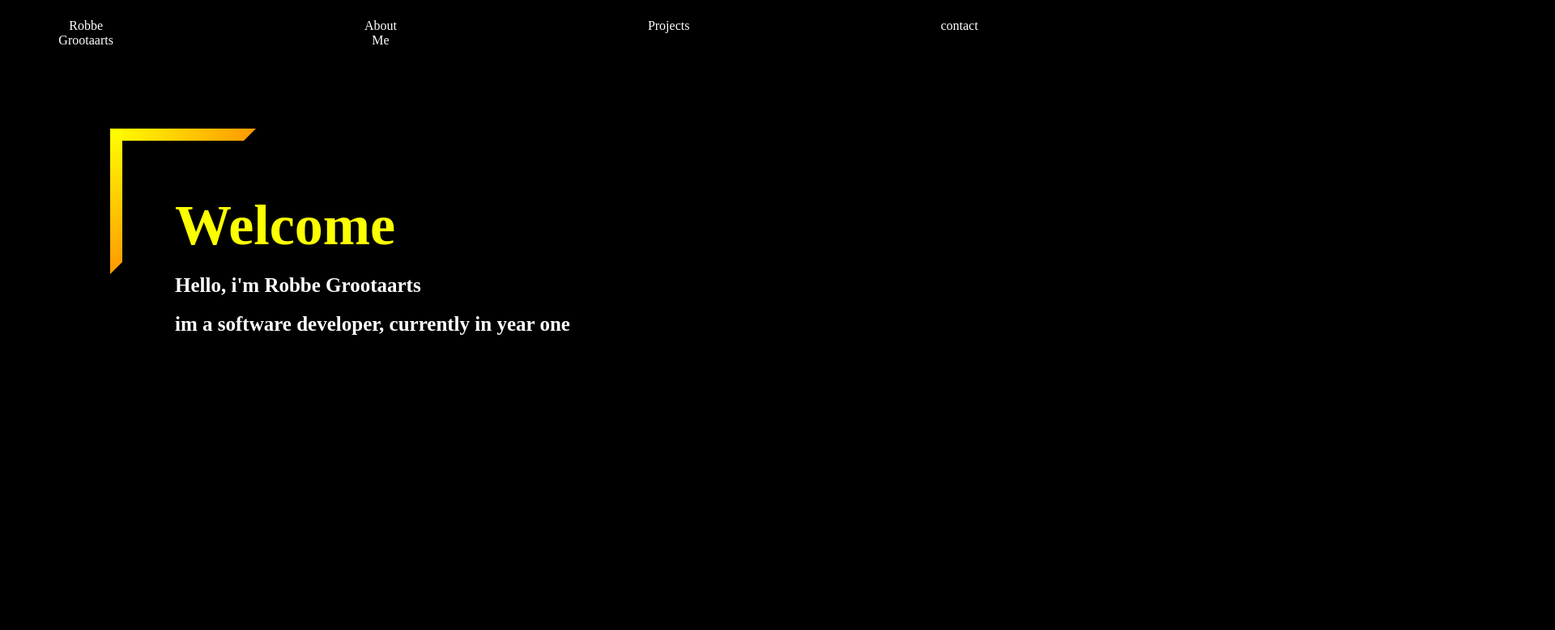
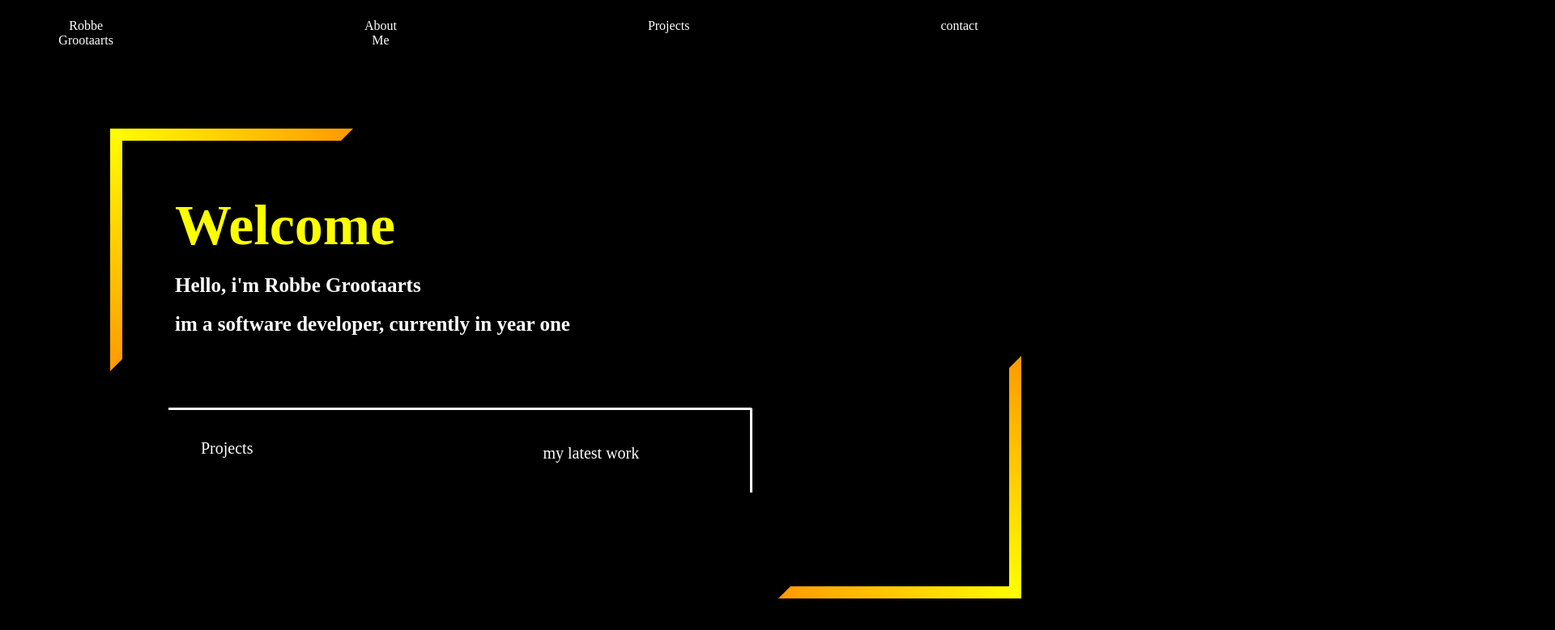
Before and after one commit to S1LENCE505/portfolio, a plain HTML site: page index.html in a window 1280 px wide. Shown: the part 5-784 px from the top of the page at 81% size, 1920 px wide, since content can reach past the window. Drawn offline with Linux system fonts and the light colour scheme.

Commit message:
hoofdpagina update

```diff
--- a/index.html
+++ b/index.html
@@ -5,7 +5,7 @@
     <link rel="stylesheet" href="main_body.css">
     <meta charset="UTF-8">
     <meta name="viewport" content="width=device-width, initial-scale=1.0">
-    <title>Document</title>
+    <title>portfolio</title>
 </head>
 
 <body>
@@ -14,7 +14,7 @@
             <li><a href="index.html">Robbe Grootaarts</a></li>
             <li><a href="overmij.html">About Me</a></li>
             <li><a href="projecten.html">Projects</a></li>
-                        <li><a href="projecten.html">contact</a></li>
+            <li><a href="projecten.html">contact</a></li>
 
         </ul>
     </div>
@@ -22,12 +22,19 @@
     <div class="main_body">
         <div class="lijn1"></div>
         <div class="textPart">
-        <h1>Welcome</h1>
-        <h2>Hello, i'm Robbe Grootaarts</h2>
-        <h2>im a software developer, currently in year one</h2>
+            <h1>Welcome</h1>
+            <h2>Hello, i'm Robbe Grootaarts</h2>
+            <h2>im a software developer, currently in year one</h2>
         </div>
     </div>
-
+    <div class="lijn2"></div>
+    <div class="project_line">
+        <div class="smallline"></div>
+        <div class="vertical_line"></div>
+        <div class="project_text">
+            <p>Projects</p>
+            <p>my latest work</p>
+    </div>
 </body>
 
 
--- a/main_body.css
+++ b/main_body.css
@@ -1,10 +1,12 @@
 body {
+  overflow-y: scroll;
+  overflow-x: hidden;
   background-color: black;
 }
 
 h1 {
-  color: rgb(251, 255, 0);
-  font-size: 70px;
+    color: rgb(251, 255, 0);
+    font-size: 70px;
   margin: 0px;
 
 }
@@ -19,6 +21,20 @@ h2 {
 h3 {
   color: rgb(255, 255, 255);
   font-size: 25px;
+
+}
+.project_text  {
+  color: white;
+  font-size: 20px;
+  margin-top: -23vh;
+  margin-left: 30vh;
+}
+.project_text p:nth-child(2){
+  color: white;
+  font-size: 20px;
+  padding-top: 15px;
+  margin-left: 33vw;
+  margin-top: -6.5vh;
 
 }
 
@@ -63,7 +79,7 @@ p {
   position: absolute;
   left: 0;
   top: 0;
-  width: 120%;
+  width: 200%;
   height: 15px;
   background: linear-gradient(to right, #ffff00 0%, #ff9900 100%);
   z-index: 1;
@@ -77,13 +93,68 @@ p {
   left: 0;
   top: 0;
   width: 15px;
-  height: 120%;
+  height: 200%;
   background: linear-gradient(to bottom, #ffff00 0%, #ff9900 100%);
   z-index: 1;
   pointer-events: none;
   clip-path: polygon(0 0, 100% 0, 100% calc(100% - 15px), 0 100%);
 }
 
+.lijn2 {
+  border-bottom: 2px solid rgb(251, 255, 0);
+  width: 150px;
+  height: 150px;
+  position: relative;
+  margin-bottom: 20px;
+  /* border-left: 15px solid rgb(251, 255, 0);
+  border-top: 15px solid rgb(251, 255, 0); */
+  border-bottom: 15px solid transparent;
+  border-right: 15px solid transparent;
+  z-index: 0;
+  left: 136vh;
+  top: 20vh;
+  rotate: 180deg;
+}
+
+.lijn2::before {
+  content: "";
+  position: absolute;
+  left: 0;
+  top: 0;
+  width: 200%;
+  height: 15px;
+  background: linear-gradient(to right, #ffff00 0%, #ff9900 100%);
+  z-index: 1;
+  pointer-events: none;
+  clip-path: polygon(0 0, 100% 0, calc(100% - 15px) 100%, 0 100%);
+}
+
+.lijn2::after {
+  content: "";
+  position: absolute;
+  left: 0;
+  top: 0;
+  width: 15px;
+  height: 200%;
+  background: linear-gradient(to bottom, #ffff00 0%, #ff9900 100%);
+  z-index: 1;
+  pointer-events: none;
+  clip-path: polygon(0 0, 100% 0, 100% calc(100% - 15px), 0 100%);
+}
+.smallline {
+border-top: 3px solid rgb(255, 255, 255);
+position: relative;
+width: 90vh;
+left: 25vh;
+top: -12vh;
+}
+.vertical_line {
+  border-left: 3px solid rgb(255, 255, 255);
+  position: relative;
+  height: 13vh;
+  left: 114.8vh;
+  top: -12.2vh;
+}
 .textPart {
   grid-area: 1 / 1 / 2 / 2;
   padding-left: 10vh;
```
